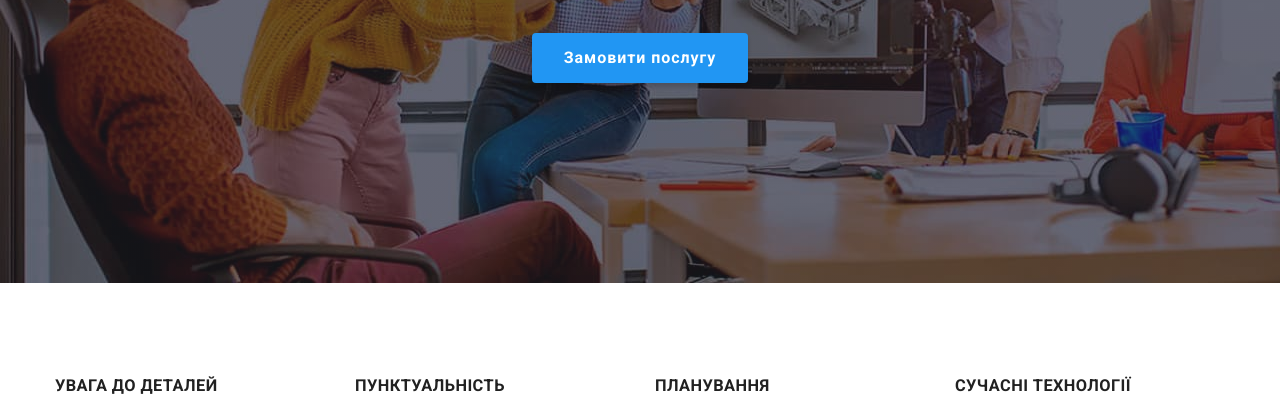
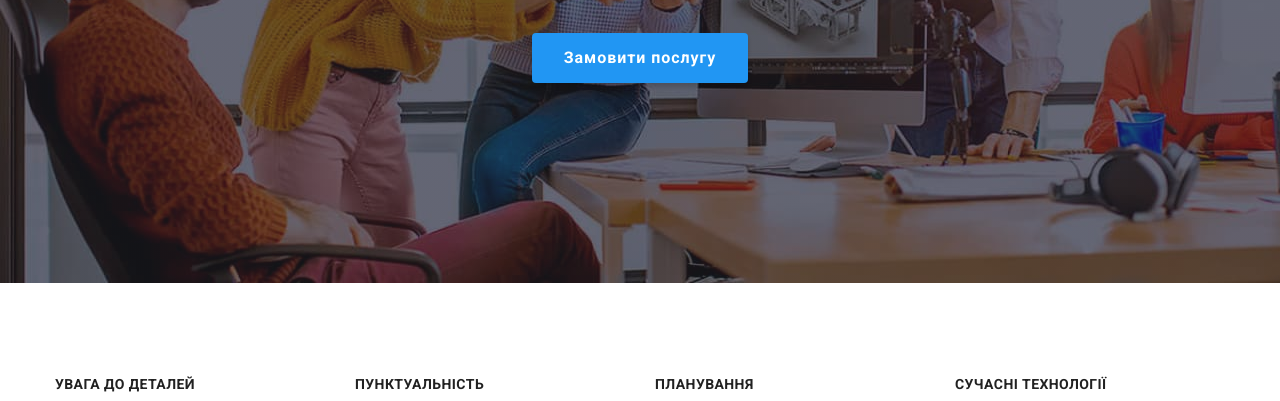
Before and after one commit to AlexFilp/goit-markup-hw-04, a plain HTML site: page index.html in a window 1280 px wide. Shown: the part 399-800 px from the top of the page. Drawn offline with nearby package versions, Linux system fonts and the light colour scheme.

Commit message:
Update styles.css

```diff
--- a/css/styles.css
+++ b/css/styles.css
@@ -267,9 +267,11 @@ img {
 
 .item-title {
   margin-bottom: 10px;
+
+  font-size: 14px;
   line-height: 1.14;
-  text-transform: uppercase;
 }
+
 .item-text {
   width: 270px;
   line-height: 1.71;
```
